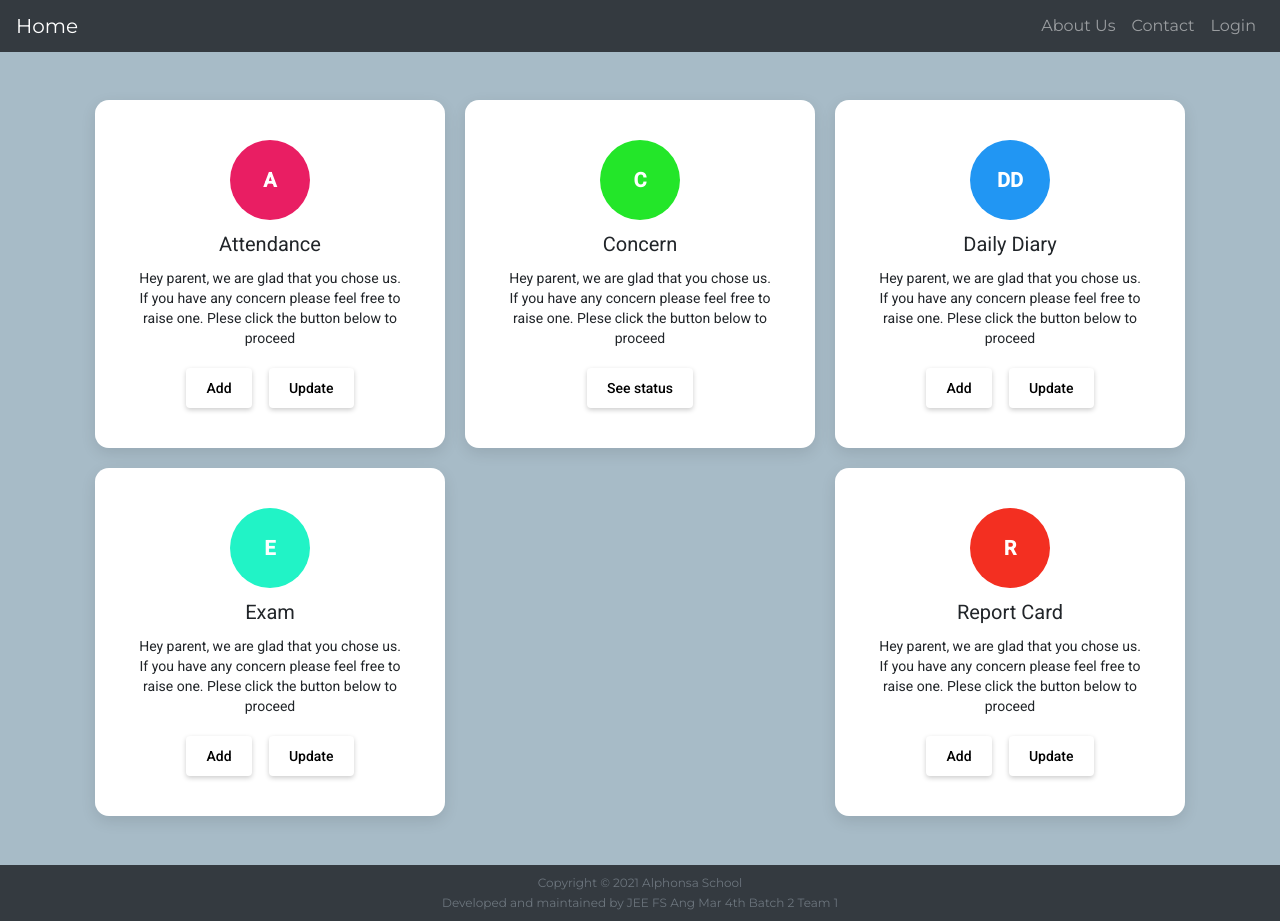
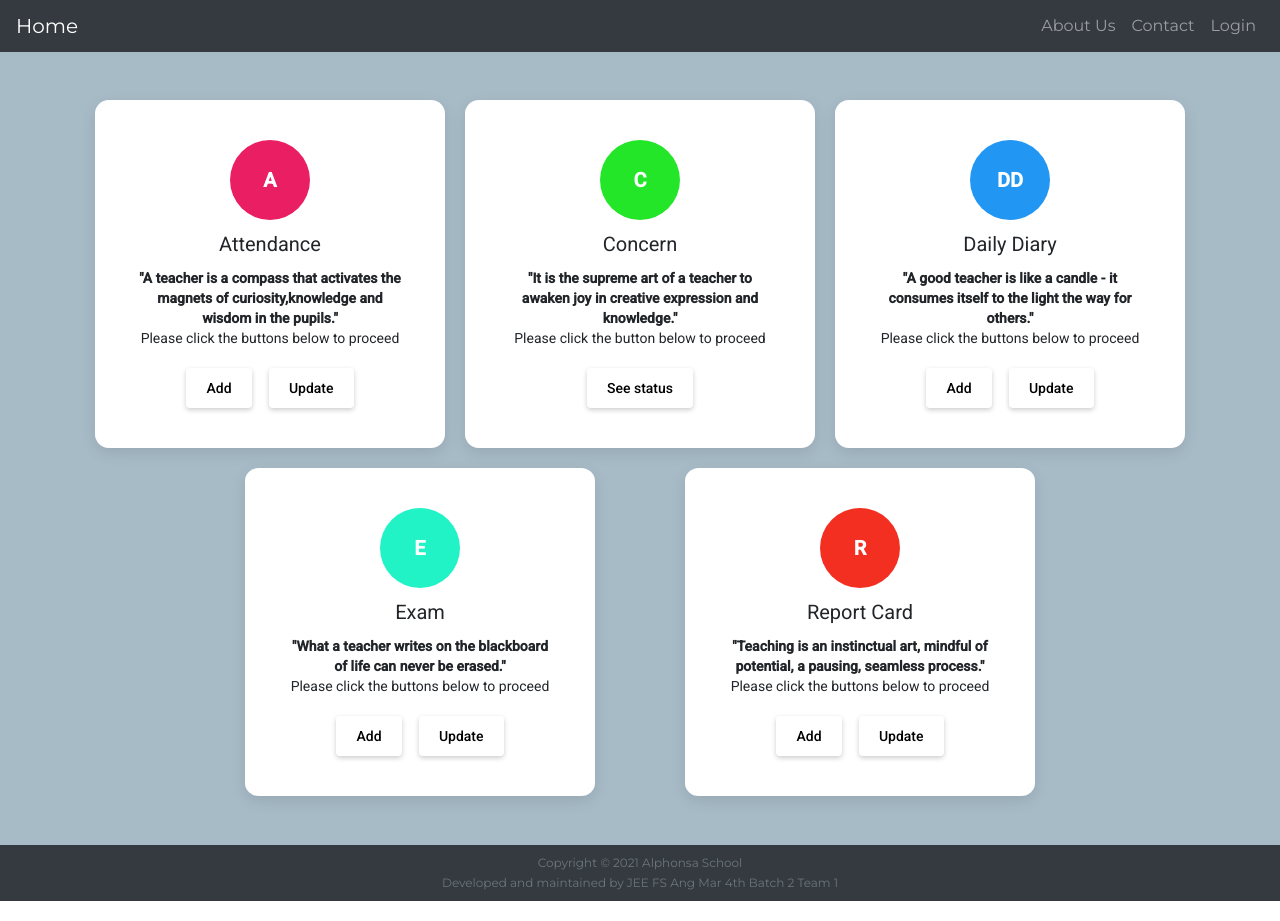
Before and after one commit to AnikS0498/spc-frontEnd, an Angular app: page /teacher/dashboard in a window 1280 px wide. Built offline with nearby package versions, Linux system fonts and the light colour scheme.

Commit message:
Teacher-dashboard fixed

```diff
--- a/src/app/parent-dashboard/parent-dashboard.component.css
+++ b/src/app/parent-dashboard/parent-dashboard.component.css
@@ -1,5 +1,5 @@
 .card-container {
-  padding: 9.3%;
+  padding: 6.5%;
   display: flex;
   justify-content: center;
   align-items: center;
--- a/src/app/teacher-dashboard/teacher-dashboard.component.css
+++ b/src/app/teacher-dashboard/teacher-dashboard.component.css
@@ -10,10 +10,12 @@
     flex-wrap: wrap;
     justify-content: space-between;
 }
+
 .container .box{
     position: relative;
     width: 350px;
     padding: 40px;
+    /* padding-bottom: 10px; */
     background: #fff;
     box-shadow: 0 5px 15px rgba(0, 0, 0, 0.1);
     border-radius: 4%;
@@ -22,6 +24,15 @@
     overflow: hidden;
     text-align: center;
 }
+
+.exam{
+    padding-left: 150px;
+}
+
+.report-card{
+    padding-right: 150px;
+}
+
 .container .box .icon{
     position: relative;
     width: 80px;
@@ -68,22 +79,22 @@
     background: #2196f3;
 }
 
-.container .box:nth-child(4) .icon{
+.container .exam .box:nth-child(1) .icon{
     box-shadow: 0 0 0 0 #21f3c6;
     background: #21f3c6;
 }
 
-.container .box:nth-child(4):hover .icon{
+.container .exam .box:nth-child(1):hover .icon{
     box-shadow: 0 0 0 400px #21f3c6;
     background: #21f3c6;
 }
 
-.container .box:nth-child(5) .icon{
+.container .report-card .box:nth-child(1) .icon{
     box-shadow: 0 0 0 0 #f33a21;
     background: #f32f21;
 }
 
-.container .box:nth-child(5):hover .icon{
+.container .report-card .box:nth-child(1):hover .icon{
     box-shadow: 0 0 0 400px #f34b21;
     background: #f34121;
 }
@@ -134,7 +145,3 @@ a{
     /* z-index: 2; */
     pointer-events: none;
 }
-
-.container .box #exam{
-    width: 30%;
-}
--- a/src/app/teacher-dashboard/teacher-dashboard.component.html
+++ b/src/app/teacher-dashboard/teacher-dashboard.component.html
@@ -5,8 +5,9 @@
       <div class="content">
         <h3>Attendance</h3>
         <p>
-            Hey parent, we are glad that you chose us. If you have any concern
-            please feel free to raise one. Plese click the button below to proceed
+          <b>"A teacher is a compass that activates the magnets of curiosity,knowledge and wisdom in the
+            pupils."</b><br>
+          Please click the buttons below to proceed
         </p>
         <a href="">Add</a> &nbsp; &nbsp; <a href="">Update</a>
       </div>
@@ -16,8 +17,8 @@
       <div class="content">
         <h3>Concern</h3>
         <p>
-            Hey parent, we are glad that you chose us. If you have any concern
-            please feel free to raise one. Plese click the button below to proceed
+          <b>"It is the supreme art of a teacher to awaken joy in creative expression and knowledge."</b> <br>
+          Please click the button below to proceed
         </p>
         <a href="">See status</a>
       </div>
@@ -27,33 +28,38 @@
       <div class="content">
         <h3>Daily Diary</h3>
         <p>
-            Hey parent, we are glad that you chose us. If you have any concern
-            please feel free to raise one. Plese click the button below to proceed
+          <b>"A good teacher is like a candle - it consumes itself to the light the way for others."</b><br>
+          Please click the buttons below to proceed
         </p>
         <a href="">Add</a> &nbsp; &nbsp; <a href="">Update</a>
       </div>
     </div>
-      <div class="box" id="exam">
+    <div class="exam">
+      <div class="box">
         <div class="icon">E</div>
         <div class="content">
           <h3>Exam</h3>
           <p>
-            Hey parent, we are glad that you chose us. If you have any concern
-            please feel free to raise one. Plese click the button below to proceed
+            <b>"What a teacher writes on the blackboard of life can never be erased."</b><br>
+            Please click the buttons below to proceed
           </p>
           <a href="">Add</a> &nbsp; &nbsp; <a href="">Update</a>
         </div>
       </div>
+    </div>
+
+    <div class="report-card">
       <div class="box report-card">
         <div class="icon">R</div>
         <div class="content">
           <h3>Report Card</h3>
           <p>
-            Hey parent, we are glad that you chose us. If you have any concern
-            please feel free to raise one. Plese click the button below to proceed
+            <b>"Teaching is an instinctual art, mindful of potential, a pausing, seamless process."</b><br>
+            Please click the buttons below to proceed
           </p>
           <a href="">Add</a> &nbsp; &nbsp; <a href="">Update</a>
         </div>
       </div>
     </div>
   </div>
+</div>
```
Lines whose indentation alone changed are shown as unchanged.
